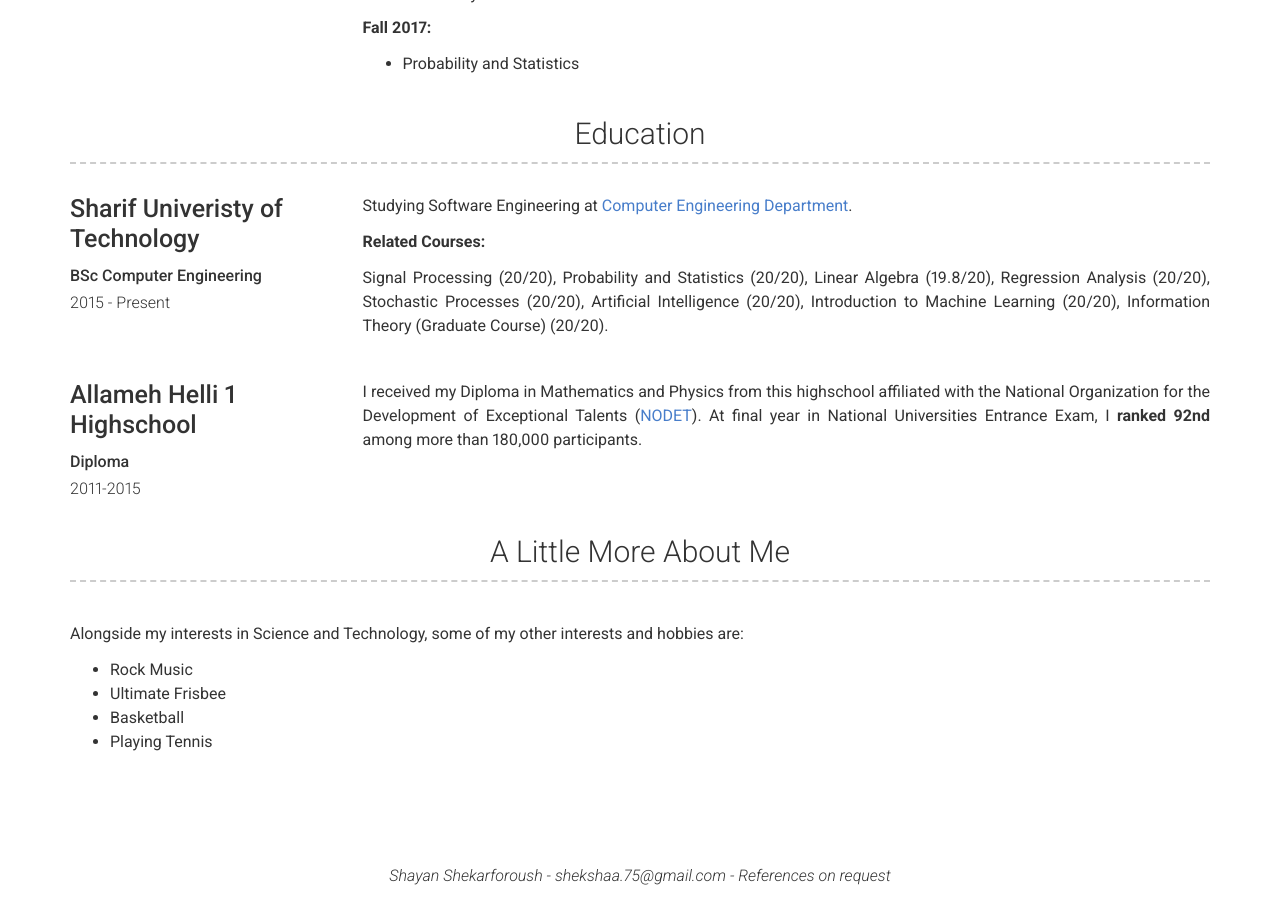
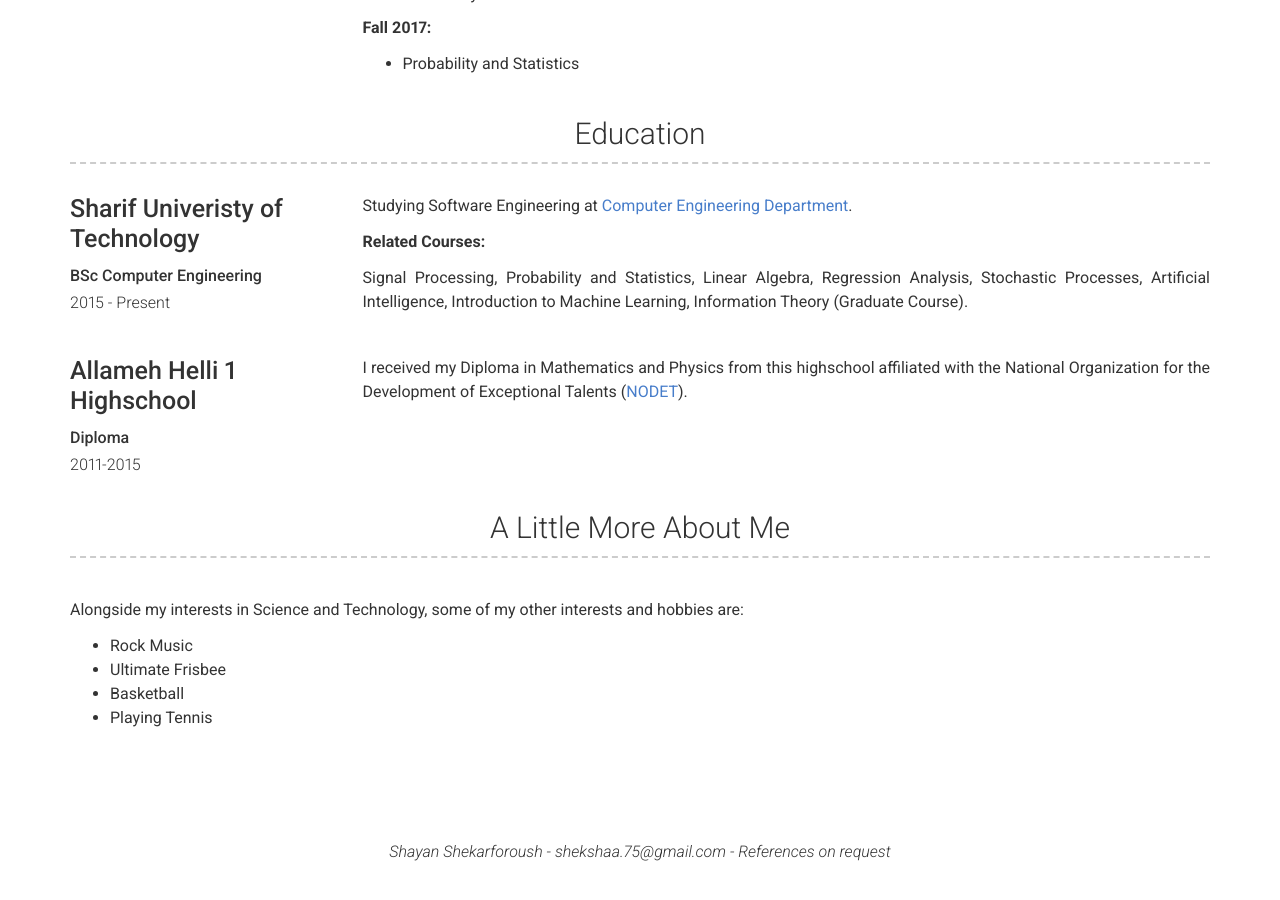
Before and after one commit to shekshaa/shekshaa.github.io, a Jekyll site: the page built from index.md, in a window 1280 px wide and 900 px high, scrolled down 2655 px. Built offline with Jekyll 4.4.1, drawn with Linux system fonts in a browser that asks for light colours; after the commit the page ends 3531 px from its top, so only the background shows below that.

Commit message:
Update education.yml

```diff
--- a/_data/education.yml
+++ b/_data/education.yml
@@ -6,7 +6,7 @@
 
     **Related Courses:**
 
-    Signal Processing (20/20), Probability and Statistics (20/20), Linear Algebra (19.8/20), Regression Analysis (20/20), Stochastic Processes (20/20), Artificial Intelligence (20/20), Introduction to Machine Learning (20/20), Information Theory (Graduate Course) (20/20).
+    Signal Processing, Probability and Statistics, Linear Algebra, Regression Analysis, Stochastic Processes, Artificial Intelligence, Introduction to Machine Learning, Information Theory (Graduate Course).
 
 - name: Allameh Helli 1 Highschool
   dates: 2011-2015
@@ -14,4 +14,3 @@
   description: |
     I received my Diploma in Mathematics and Physics from this highschool
     affiliated with the National Organization for the Development of Exceptional Talents ([NODET](http://nodet.net/)).
-    At final year in National Universities Entrance Exam, I **ranked 92nd** among more than 180,000 participants.
```
